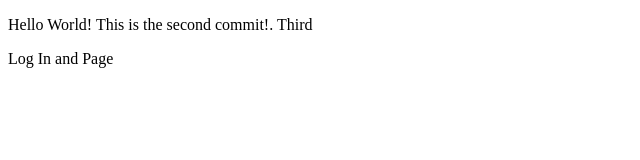
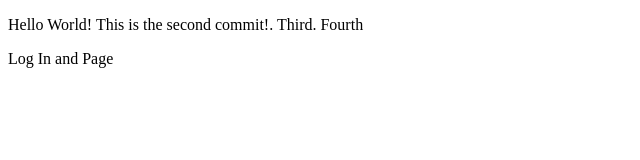
Before and after one commit to SeanAbasta/P-ICS2609_Practice-Lab-1, a plain HTML site: page index.html in a window 1280 px wide. Shown: the full height of the page, 0-640 px from the left. Drawn offline with Linux system fonts and the light colour scheme.

Commit message:
Update index.html

```diff
--- a/index.html
+++ b/index.html
@@ -4,7 +4,7 @@
         <title>Practice Lab 1</title>
     </head>
     <body>
-        <p>Hello World! This is the second commit!. Third</p>
+        <p>Hello World! This is the second commit!. Third. Fourth</p>
         <p>Log In and Page</p>
     </body>
 </html>
```
